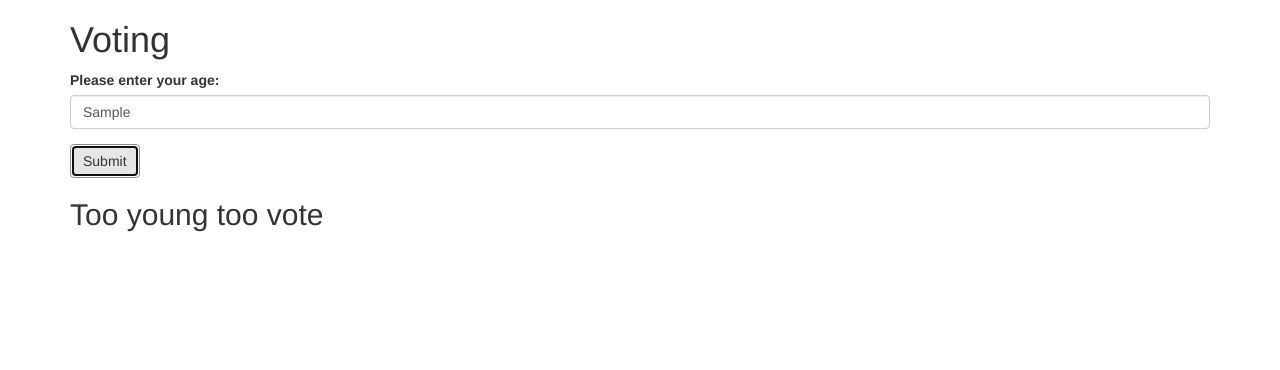
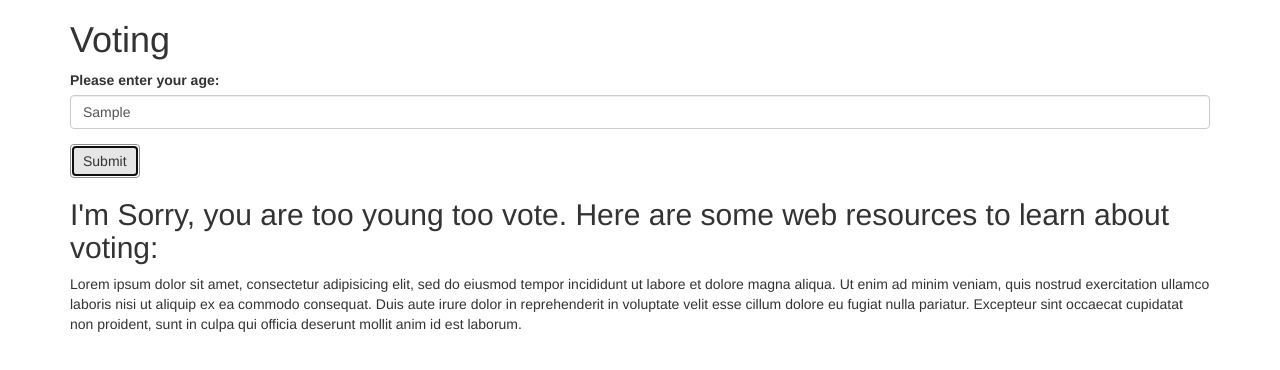
Before and after one commit to kmh620/voting, a plain HTML site: page index.html in a window 1280 px wide. Both pictures are taken after typing "Sample" into the empty fields and a click on the button "Submit". Drawn offline with Linux system fonts and the light colour scheme.

Commit message:
Add content to oldenough and too young divs

```diff
--- a/index.html
+++ b/index.html
@@ -25,12 +25,14 @@
       </div>
 
       <div id="tooYoung">
-        <h2>Too young too vote</h2>
+        <h2>I'm Sorry, you are too young too vote.  Here are some web resources to learn about voting:</h2>
+        <p>Lorem ipsum dolor sit amet, consectetur adipisicing elit, sed do eiusmod tempor incididunt ut labore et dolore magna aliqua. Ut enim ad minim veniam, quis nostrud exercitation ullamco laboris nisi ut aliquip ex ea commodo consequat. Duis aute irure dolor in reprehenderit in voluptate velit esse cillum dolore eu fugiat nulla pariatur. Excepteur sint occaecat cupidatat non proident, sunt in culpa qui officia deserunt mollit anim id est laborum.</p>
       </div>
 
 
       <div id="oldEnough">
-        <h2>Old enough to vote</h2>
+        <h2>You are old enough to vote!  Are you a registered voter?  If not, here are some web resources to get you started:</h2>
+        <p>Lorem ipsum dolor sit amet, consectetur adipisicing elit, sed do eiusmod tempor incididunt ut labore et dolore magna aliqua. Ut enim ad minim veniam, quis nostrud exercitation ullamco laboris nisi ut aliquip ex ea commodo consequat. Duis aute irure dolor in reprehenderit in voluptate velit esse cillum dolore eu fugiat nulla pariatur. Excepteur sint occaecat cupidatat non proident, sunt in culpa qui officia deserunt mollit anim id est laborum.</p>
       </div>
 
 
--- a/js/scripts.js
+++ b/js/scripts.js
@@ -5,8 +5,10 @@ $(document).ready(function() {
 
     if (age >=18) {
       $("#oldEnough").show();
+      $("#tooYoung").hide();
     } else {
       $("#tooYoung").show();
+      $("#oldEnough").hide();
     }
 
 
```
